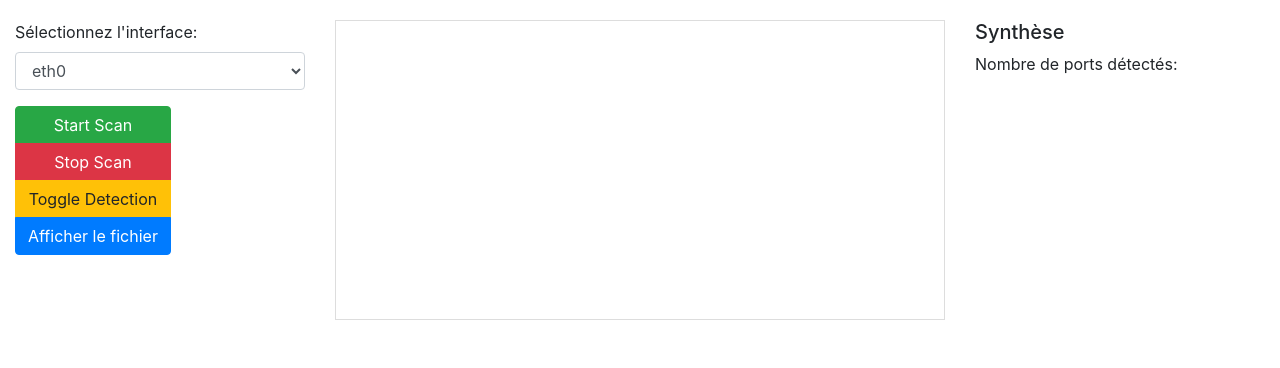
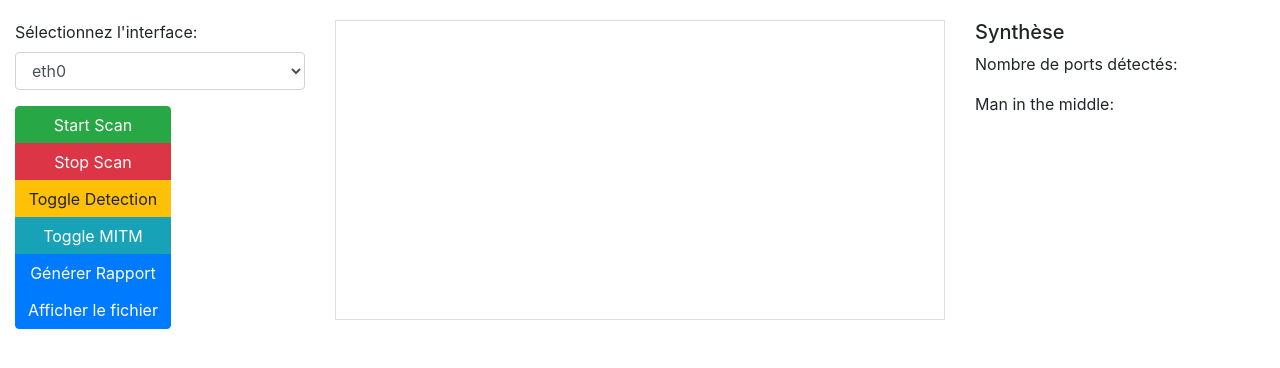
Before and after one commit to zgabi10103710/IDS-Projet, a Flask app: page / in a window 1280 px wide. Shown: the part 56-424 px from the top of the page. Run offline with Flask 3, Linux system fonts and the light colour scheme; some libraries are stand-ins or nearby versions.

Commit message:
feature MITM OK A test / Email + Rapport a test

```diff
--- a/Script/flaskProject/app.py
+++ b/Script/flaskProject/app.py
@@ -1,25 +1,34 @@
-from flask import Flask, render_template, send_file , request
-from scapy.all import *
+from flask import Flask, render_template, send_file, request
 import threading
 import time
+import smtplib
+from email.mime.multipart import MIMEMultipart
+from email.mime.text import MIMEText
+from scapy.all import *
 
+# Flask App
 app = Flask(__name__)
 
+# Constantes
 CHEMIN_FICHIER_SAUVEGARDE = 'resultats_scan.txt'
+EMAIL_SMTP_SERVER = 'smtp.example.com'
+EMAIL_SMTP_PORT = 587
+EMAIL_SMTP_USERNAME = 'your_username'
+EMAIL_SMTP_PASSWORD = 'your_password'
+EMAIL_FROM = 'your_email@example.com'
+EMAIL_TO = 'recipient@example.com'
 
+# Variables globales
 scapy_scan_resultats = []
 nombre_ports_detectes = 0
+mitm_Detecter = 0
 scapy_scan_en_cours = False
 detection_ports_active = False
-selected_interface = "anpi0"  # Interface par défaut
+mitm_active = True
+selected_interface = "en0"  # Interface par défaut
 
 
-def sauvegarder_resultats_scan(resultats):
-    with open(CHEMIN_FICHIER_SAUVEGARDE, 'a') as fichier:
-        for packet in resultats:
-            if IP in packet and TCP in packet:
-                fichier.write(str(packet.summary()) + '\n')
-
+# Fonctions utilitaires
 def detecter_scan_ports(packets):
     global nombre_ports_detectes
     for packet in packets:
@@ -29,14 +38,40 @@
                 nombre_ports_detectes += 1
             print(f"Packet from {ip_src} to port {tcp_dport} detected.")
 
+
+def detecter_attaque_mitm(packet):
+    global mitm_active, mitm_Detecter
+
+    print("attente d allumage ")
+    if mitm_active:
+        print("Actif ")
+        mitm_Detecter += 1
+        if IP in packet:
+            print("herre 2 ")
+            expected_length = packet[IP].len
+            actual_length = len(packet)
+            print(len(packet))
+            mitm_Detecter += 1
+            if expected_length != actual_length:
+                return True
+        return False
+    return False
+
+
 def scanner_scapy():
     global scapy_scan_resultats
     while scapy_scan_en_cours:
-        packets = sniff(count=10 , iface=selected_interface )
-        scapy_scan_resultats = packets
-        detecter_scan_ports(scapy_scan_resultats)
-        sauvegarder_resultats_scan(scapy_scan_resultats)
-        time.sleep(1)
+        try:
+            packets = sniff(count=10, iface=selected_interface)
+            scapy_scan_resultats = packets
+            detecter_scan_ports(scapy_scan_resultats)
+            detecter_attaque_mitm(scapy_scan_resultats)
+            sauvegarder_resultats_scan(scapy_scan_resultats)
+            time.sleep(1)
+        except Exception as e:
+            arreter_scan()
+            print(f"An error occurred while scanning: {str(e)}")
+
 
 def demarrer_detection_scan():
     global scapy_scan_en_cours
@@ -45,23 +80,45 @@
             detecter_scan_ports(scapy_scan_resultats)
         time.sleep(1)
 
+
+def sauvegarder_resultats_scan(resultats):
+    with open(CHEMIN_FICHIER_SAUVEGARDE, 'a') as fichier:
+        for packet in resultats:
+            if IP in packet and TCP in packet:
+                fichier.write(str(packet.summary()) + '\n')
+
+
+def envoyer_email(subject, body):
+    msg = MIMEMultipart()
+    msg['From'] = EMAIL_FROM
+    msg['To'] = EMAIL_TO
+    msg['Subject'] = subject
+    msg.attach(MIMEText(body, 'plain'))
+
+    with smtplib.SMTP(EMAIL_SMTP_SERVER, EMAIL_SMTP_PORT) as server:
+        server.starttls()
+        server.login(EMAIL_SMTP_USERNAME, EMAIL_SMTP_PASSWORD)
+        server.sendmail(EMAIL_FROM, EMAIL_TO, msg.as_string())
+
+
+# Routes Flask
 @app.route('/')
 def accueil():
     return render_template('accueil.html')
 
-@app.route('/start_scan' , methods=['POST'])
+
+@app.route('/start_scan', methods=['POST'])
 def demarrer_scan():
-    global scapy_scan_en_cours, detection_ports_active , selected_interface
-    selected_interface = request.form.get('interface', 'anpi0')
-
-
+    global scapy_scan_en_cours, detection_ports_active, selected_interface
+    selected_interface = request.form.get('interface', 'enO')
 
     if not scapy_scan_en_cours:
         scapy_scan_en_cours = True
-        detection_ports_active = True  # Activer la détection lors du démarrage du scan
+        detection_ports_active = False  # Activer la détection lors du démarrage du scan
         threading.Thread(target=scanner_scapy).start()
         threading.Thread(target=demarrer_detection_scan).start()
     return "Scan démarré avec succès"
+
 
 @app.route('/stop_scan')
 def arreter_scan():
@@ -71,24 +128,52 @@
     detection_ports_active = False  # Désactiver la détection lors de l'arrêt du scan
     return "Scan arrêté avec succès"
 
+
+# Switch ON - OFF
 @app.route('/toggle_detection_ports')
 def basculer_detection_ports():
     global detection_ports_active
     detection_ports_active = not detection_ports_active
     return f"La détection des ports est maintenant {'activée' if detection_ports_active else 'désactivée'}."
 
+
+@app.route('/toggle_mitm')
+def basculer_attaque_mitm():
+    global mitm_active
+    mitm_active = not mitm_active
+    return f"L'attaque Man-In-The-Middle est maintenant {'activée' if mitm_active else 'désactivée'}."
+
+
+# LE Print
 @app.route('/get_scan_results')
 def obtenir_resultats_scan():
     return {'resultats': [str(packet.summary()) for packet in scapy_scan_resultats]}
+
 
 @app.route('/afficher_fichier')
 def afficher_fichier():
     return send_file(CHEMIN_FICHIER_SAUVEGARDE, as_attachment=True)
 
+
 @app.route('/get_nombre_ports_detectes')
 def obtenir_nombre_ports_detectes():
     global nombre_ports_detectes
     return {'nombre_ports_detectes': nombre_ports_detectes}
+
+
+@app.route('/get_nombre_mitm')
+def obtenir_nombre_mitm():
+    global mitm_Detecter
+    return {'Mitn': mitm_Detecter}
+
+
+@app.route('/generer_rapport')
+def generer_rapport():
+    subject = "Rapport de l'analyse du réseau"
+    body = f"Nombre de ports détectés: {nombre_ports_detectes}\nNombre d'attaques Man-In-The-Middle détectées: {mitm_Detecter}"
+    envoyer_email(subject, body)
+    return "Rapport généré et envoyé par e-mail avec succès."
+
 
 @app.route('/detect_scan')
 def detecter_scan():
@@ -97,5 +182,6 @@
     nombre_ports_detectes += 1
     return "Detection de scan effectuée avec succès"
 
+
 if __name__ == '__main__':
     app.run(debug=True)
--- a/Script/flaskProject/templates/accueil.html
+++ b/Script/flaskProject/templates/accueil.html
@@ -4,7 +4,7 @@
     <meta charset="UTF-8">
     <meta name="viewport" content="width=device-width, initial-scale=1, shrink-to-fit=no">
     <link rel="stylesheet" href="https://stackpath.bootstrapcdn.com/bootstrap/4.3.1/css/bootstrap.min.css">
-    <title>IDS Detection NIMA</title>
+    <title>Votre Titre</title>
     <style>
         body {
             padding-top: 56px;
@@ -19,11 +19,18 @@
             overflow-y: scroll;
             max-height: 400px;
         }
+        #scan-frame-realtime {
+            border: 1px solid #ddd;
+            padding: 20px;
+            min-height: 300px;
+            overflow-y: scroll;
+            max-height: 400px;
+        }
     </style>
 </head>
 <body>
     <nav class="navbar navbar-expand-lg navbar-dark bg-dark fixed-top">
-        <a class="navbar-brand" href="#">IDS DETECTION NIMA</a>
+        <a class="navbar-brand" href="#">IDS DETECTION NIMA </a>
     </nav>
 
     <div class="container-fluid">
@@ -37,24 +44,26 @@
                         <!-- Ajoutez d'autres interfaces si nécessaire -->
                     </select>
                 </div>
-
                 <div class="btn-group-vertical">
                     <button id="startScanBtn" type="button" class="btn btn-success">Start Scan</button>
                     <button id="stopScanBtn" type="button" class="btn btn-danger">Stop Scan</button>
                     <button id="toggleDetectionBtn" type="button" class="btn btn-warning">Toggle Detection</button>
+                    <button id="toggleMITMBtn" type="button" class="btn btn-info">Toggle MITM</button>
+
+                    <button id="genererRapportBtn" type="button" class="btn btn-primary">Générer Rapport</button>
                     <a href="{{ url_for('afficher_fichier') }}" class="btn btn-primary">Afficher le fichier</a>
                 </div>
             </div>
-
             <div class="col-md-6">
                 <div id="scan-frame">
-                    <!-- Le cadre pour afficher le scan Scapy en temps réel -->
                 </div>
+
             </div>
-
             <div class="col-md-3">
                 <h5>Synthèse</h5>
                 <p>Nombre de ports détectés: <span id="nombre-ports"></span></p>
+                <p>Man in the middle: <span id="nombre-mitm"></span></p>
+
             </div>
         </div>
     </div>
@@ -65,28 +74,35 @@
 
     <script>
         $(document).ready(function() {
-            // Action du bouton "Start Scan"
             $("#startScanBtn").click(function() {
-                var selectedInterface = $("#interfaceSelect").val();
-                $.post("/start_scan", { interface: selectedInterface }, function(data) {
+                $.post("/start_scan", { interface: $("#interfaceSelect").val() }, function(data) {
                     alert(data);
-                    mettreAJourResultatsScan();
                 });
             });
 
-            // Action du bouton "Stop Scan"
             $("#stopScanBtn").click(function() {
                 $.get("/stop_scan", function(data) {
                     alert(data);
                 });
             });
 
-            // Action du bouton "Toggle Detection"
             $("#toggleDetectionBtn").click(function() {
                 $.get("/toggle_detection_ports", function(data) {
                     alert(data);
                 });
             });
+
+            $("#toggleMITMBtn").click(function() {
+                $.get("/toggle_mitm", function(data) {
+                    alert(data);
+                });
+            });
+            $("#genererRapportBtn").click(function() {
+                $.get("/generer_rapport", function(data) {
+                    alert(data);
+                });
+            });
+
 
             function mettreAJourResultatsScan() {
                 setInterval(function() {
@@ -96,8 +112,12 @@
                     $.get("/get_nombre_ports_detectes", function(data) {
                         $("#nombre-ports").text(data.nombre_ports_detectes);
                     });
+                    $.get("/get_nombre_mitm", function(data) {
+                        $("#nombre-mitm").text(data.Mitn);
+                    });
                 }, 10000);
             }
+            mettreAJourResultatsScan();
         });
     </script>
 </body>
```
